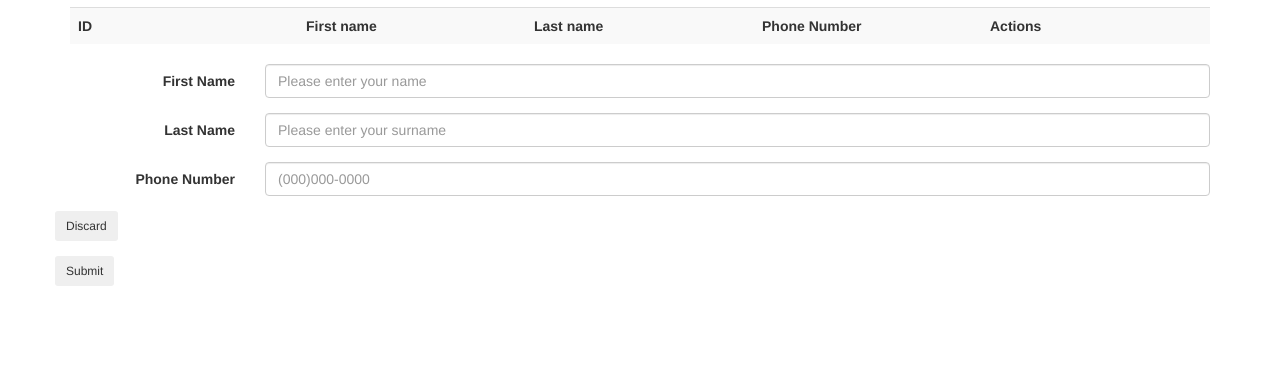
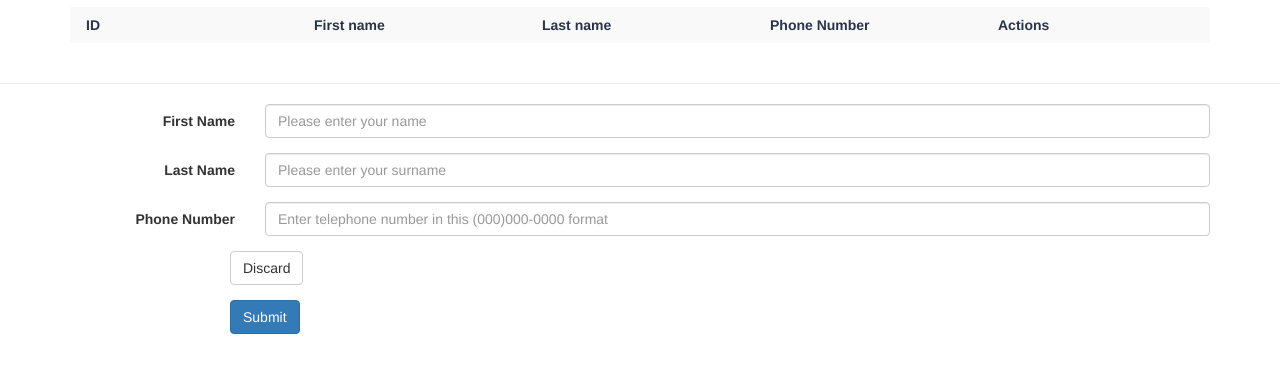
Before and after one commit to BrendanJMarais/Phone-Book, a plain HTML site: page ContactList/ContactList/index.html in a window 1280 px wide. Shown: the part 63-436 px from the top of the page. Drawn offline with nearby package versions, Linux system fonts and the light colour scheme; some packages are replaced by stand-ins of ours; a script that the page names is missing.

Commit message:
Final changes to script and style files

```diff
--- a/ContactList/ContactList/Content/styles/myStyles.css
+++ b/ContactList/ContactList/Content/styles/myStyles.css
@@ -55,4 +55,8 @@
    background: -moz-linear-gradient(#acc6e1, #7ca0c7);
    background: -webkit-gradient(linear, 0 0, 0 100%, from(#acc6e1), to(#7ca0c7));
    border-color: #5b80b2;
-  }
+   }
+
+ .btn-group-horizontal {
+   margin-left: 175px;
+ }
--- a/ContactList/ContactList/index.html
+++ b/ContactList/ContactList/index.html
@@ -11,7 +11,7 @@
     <script src="https://ajax.googleapis.com/ajax/libs/jquery/1.11.1/jquery.min.js"></script>
     <!-- Latest compiled JavaScript -->
     <script src="http://maxcdn.bootstrapcdn.com/bootstrap/3.2.0/js/bootstrap.min.js"></script>
-    <link rel="text/css" href="Content/styles/myStyles.css" />
+    <link rel="stylesheet" href="Content/styles/myStyles.css" />
 </head>
 <body>
     <div class="container">
@@ -30,6 +30,7 @@
             </div>
          </div>
     </div>
+    <hr />
     <div class="container">
         <div class="container-fluid">
             <div class="row">
@@ -37,29 +38,29 @@
                     <div class="form-group">
                         <label for="inputFirstName" class="col-sm-2 control-label">First Name</label>
                         <div class="col-sm-10">
-                            <input type="text" class="form-control" id="inputFirstName" placeholder="Please enter your name" name="first_name" data-validation="length" data-validation-length="min4" required>
+                            <input type="text" class="form-control" id="inputFirstName" placeholder="Please enter your name" name="first_name" data-validation="length" data-validation-length="min2" required>
                         </div>
                     </div>
                     <div class="form-group">
                         <label for="inputLastName" class="col-sm-2 control-label">Last Name</label>
                         <div class="col-sm-10">
-                            <input type="text" class="form-control" id="inputLastName" placeholder="Please enter your surname" name="last_name" data-validation="length" data-validation-length="min4" required>
+                            <input type="text" class="form-control" id="inputLastName" placeholder="Please enter your surname" name="last_name" data-validation="length" data-validation-length="min2" required>
                         </div>
                     </div>
                     <div class="form-group">
                         <label for="inputPhoneNumber" class="col-sm-2 control-label">Phone Number</label>
                         <div class="col-sm-10">
-                            <input type="tel" class="form-control" id="inputPhoneNumber" placeholder="(000)000-0000" name="telephone" data-validation="length" data-validation-length="min4" required>
+                            <input type="tel" class="form-control" id="inputPhoneNumber" placeholder="Enter telephone number in this (000)000-0000 format" name="telephone" data-validation="length" data-validation-length="min7" required>
                         </div>
                     </div>
-                    <div class="button-wrapper">
+                    <div class="btn-group-horizontal">
                         <div class="form-group">
-                            <input class="btn btn-sm" type="button" id="contacts-op-discard" value="Discard" />
+                            <input class="btn btn-default" type="button" id="contacts-op-discard" value="Discard" />
                         </div>
-                            <div class="form-group">
-                                <input class="btn btn-sm" type="submit" id="contacts-op-save" value="Submit">
-                            </div>
-                   </div>
+                        <div class="form-group">
+                            <input class="btn btn-primary" type="submit" id="contacts-op-save" value="Submit">
+                        </div>
+                    </div>
                     <input type="hidden" name="id_entry" value="0" />
                </form>
             </div>
```
